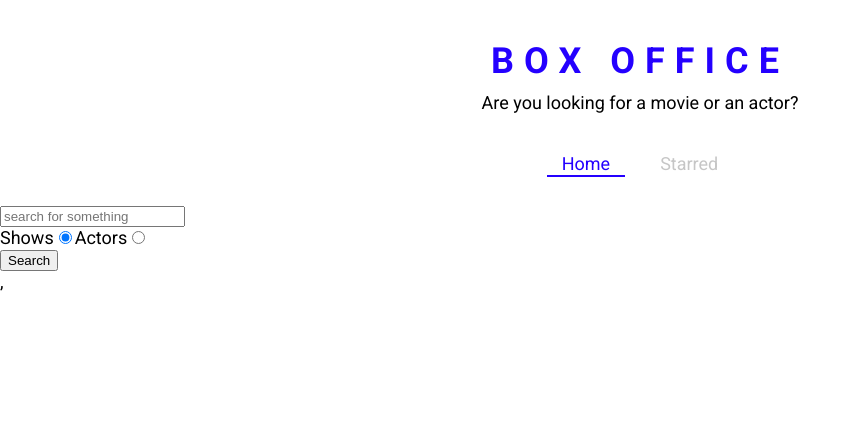
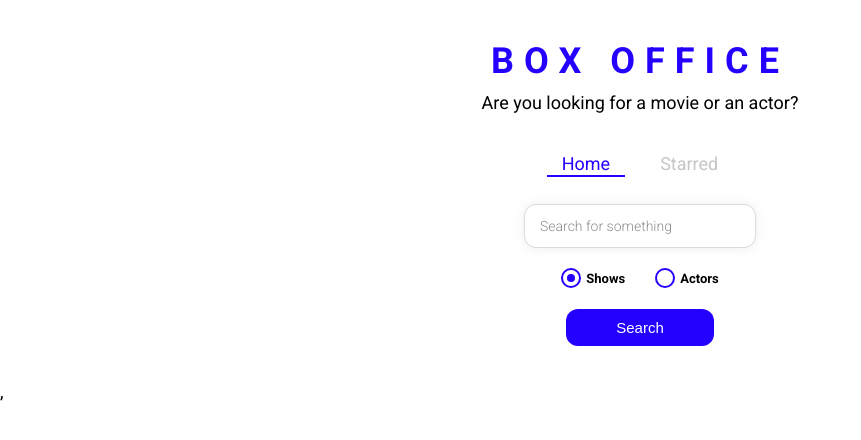
Before and after one commit to Argha10/box-office, a React (Create React App) app: page / in a window 1280 px wide. Shown: the top 440 px of the page, without its empty margins (0-861 px from the left). Built offline with nearby package versions, Linux system fonts and the light colour scheme.

Commit message:
styled the entire app

```diff
--- /dev/null
+++ b/src/components/CustomRadio.js
@@ -0,0 +1,66 @@
+import React from 'react';
+import styled from 'styled-components';
+
+const RadioWrapper = styled.label`
+  display: block;
+  position: relative;
+  padding-left: 25px;
+  cursor: pointer;
+  font-size: 13px;
+  user-select: none;
+  font-weight: 700;
+  line-height: 1.65;
+
+  input {
+    position: absolute;
+    opacity: 0;
+    cursor: pointer;
+  }
+
+  span {
+    position: absolute;
+    top: 0;
+    left: 0;
+    height: 16px;
+    width: 16px;
+    background-color: #fff;
+    border: 2px solid ${({ theme }) => theme.mainColors.blue};
+    border-radius: 50%;
+  }
+
+  input:checked ~ span {
+    background-color: #fff;
+    border: 2px solid ${({ theme }) => theme.mainColors.blue};
+  }
+
+  span:after {
+    content: '';
+    position: absolute;
+    display: none;
+  }
+
+  input:checked ~ span:after {
+    display: block;
+  }
+
+  span:after {
+    top: 4px;
+    left: 4px;
+    width: 8px;
+    height: 8px;
+    border-radius: 50%;
+    background: ${({ theme }) => theme.mainColors.blue};
+  }
+`;
+
+const CustomRadio = ({ label, ...restProps }) => {
+  return (
+    <RadioWrapper htmlFor={restProps.id}>
+      {label}
+      <input {...restProps} type="radio" />
+      <span />
+    </RadioWrapper>
+  );
+};
+
+export default CustomRadio;
--- a/src/pages/Home.js
+++ b/src/pages/Home.js
@@ -4,16 +4,19 @@
 import ShowGrid from '../components/show/ShowGrid';
 import ActorGrid from '../components/actor/ActorGrid';
 import { useLastQuery } from '../misc/custom-hooks';
+import {
+  SearchInput,
+  RadioInputsWrapper,
+  SearchButtonWrapper,
+} from './Home.styled';
+import CustomRadio from '../components/CustomRadio';
 
 const Home = () => {
   const [input, setInput] = useLastQuery();
-
   const [results, setResults] = useState(null);
-
   const [searchOption, setSearchOption] = useState('shows');
 
   const isShowsSearch = searchOption === 'shows';
-
   const onSearch = () => {
     apiGet(`/search/${searchOption}?q=${input}`).then(result => {
       setResults(result);
@@ -52,40 +55,41 @@
 
   return (
     <MainPageLayout>
-      <input
+      <SearchInput
         type="text"
-        placeholder="search for something"
+        placeholder="Search for something"
         onChange={onInputChange}
         onKeyDown={onKeyDown}
         value={input}
       />
-      <div>
-        <label htmlFor="shows-search">
-          Shows
-          <input
+
+      <RadioInputsWrapper>
+        <div>
+          <CustomRadio
+            label="Shows"
             id="shows-search"
-            type="radio"
             value="shows"
             checked={isShowsSearch}
             onChange={onRadioChange}
           />
-        </label>
+        </div>
 
-        <label htmlFor="actors-search">
-          Actors
-          <input
+        <div>
+          <CustomRadio
+            label="Actors"
             id="actors-search"
-            type="radio"
             value="people"
             checked={!isShowsSearch}
             onChange={onRadioChange}
           />
-        </label>
-      </div>
+        </div>
+      </RadioInputsWrapper>
 
-      <button type="button" onClick={onSearch}>
-        Search
-      </button>
+      <SearchButtonWrapper>
+        <button type="button" onClick={onSearch}>
+          Search
+        </button>
+      </SearchButtonWrapper>
       {renderResults()}
     </MainPageLayout>
   );
--- /dev/null
+++ b/src/pages/Home.styled.js
@@ -0,0 +1,49 @@
+import styled from 'styled-components';
+
+export const SearchInput = styled.input`
+  display: block;
+  font-family: 'Roboto', sans-serif;
+  width: 200px;
+  margin: auto;
+  outline: none;
+  padding: 13px 15px;
+  border: 1px solid #dbdbdb;
+  box-shadow: 0px 0px 10px 0px rgba(219, 219, 219, 0.5);
+  font-size: 14px;
+  border-radius: 12px;
+  color: #8d8d8d;
+
+  &::placeholder {
+    font-weight: 300;
+    color: #8d8d8d;
+  }
+`;
+
+export const RadioInputsWrapper = styled.div`
+  display: flex;
+  justify-content: center;
+  margin: 20px 0;
+
+  div {
+    margin: 0 15px;
+  }
+`;
+
+export const SearchButtonWrapper = styled.div`
+  text-align: center;
+  margin-bottom: 35px;
+
+  button {
+    color: #fff;
+    background-color: ${({ theme }) => theme.mainColors.blue};
+    margin: auto;
+    padding: 10px 50px;
+    font-size: 15px;
+    border: none;
+    outline: none;
+    border-radius: 12px;
+    &:hover {
+      cursor: pointer;
+    }
+  }
+`;
```
